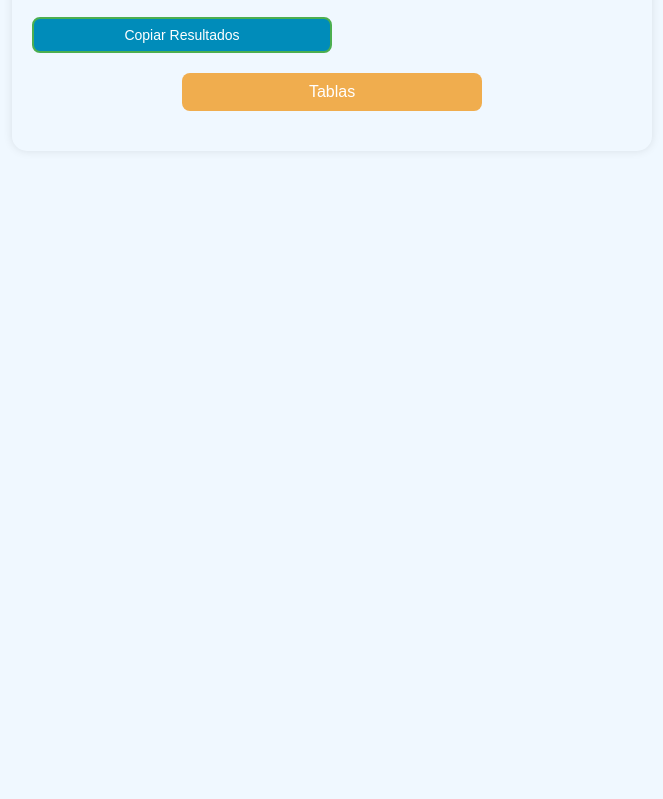
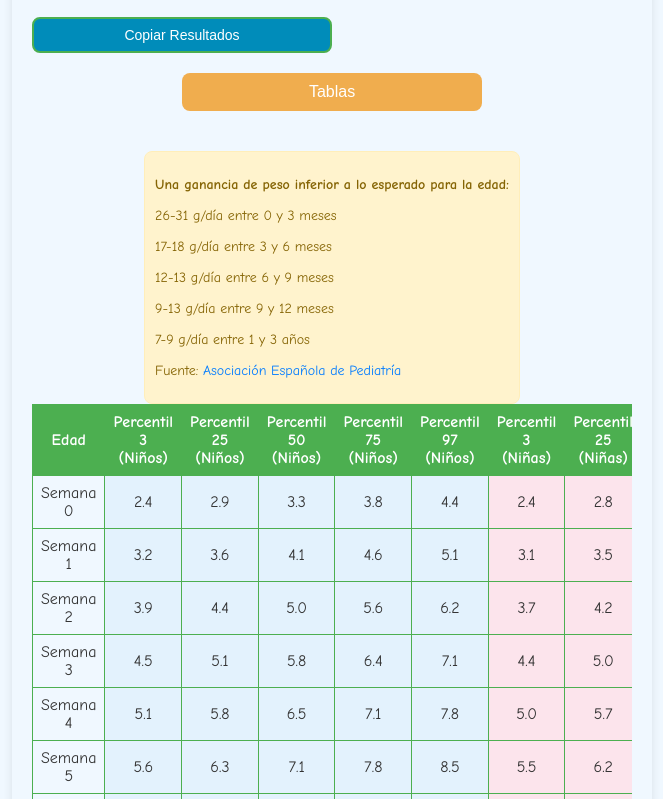
Before and after one commit to Crospirit/pondebaby, a plain HTML site: page index.html in a window 1280 px wide. Shown: the part 481-1280 px from the top of the page, without its empty margins (308-971 px from the left). Before the commit the page ends 800 px from the top, so only its background shows below. Drawn offline with Linux system fonts and the light colour scheme.

Commit message:
Update index.html

```diff
--- a/index.html
+++ b/index.html
@@ -117,10 +117,15 @@ td:nth-child(7), td:nth-child(8), td:nth-child(9), td:nth-child(10), td:nth-chil
     background-color: #fce4ec; /* Color para niñas */
 }
 #tablasSeccion {
-    display: none;
+    width: 100%; /* O el tamaño que necesites */
+    overflow-x: auto; /* Añade scroll horizontal si es necesario */
+    display: flex;
+    justify-content: center;
+    align-items: center;
+    flex-direction: column;
     margin-top: 20px;
-    margin: auto;
 }
+
 .btnToggle {
     background-color: #f0ad4e;
     color: white;
```
